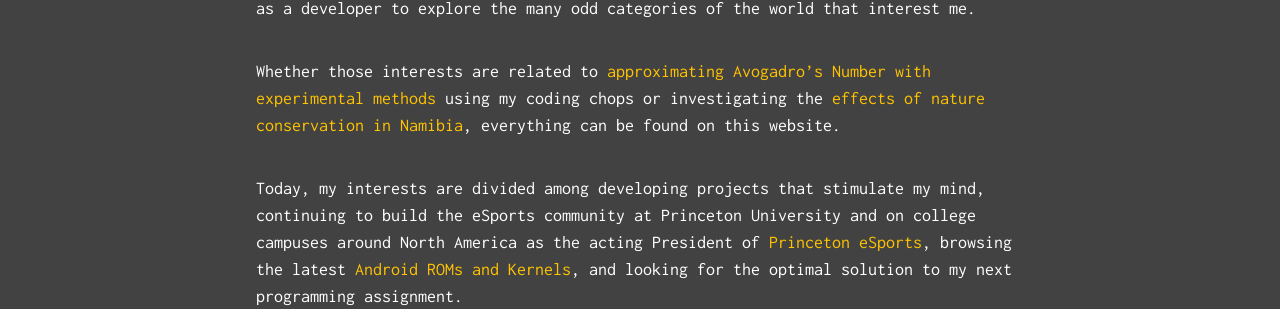
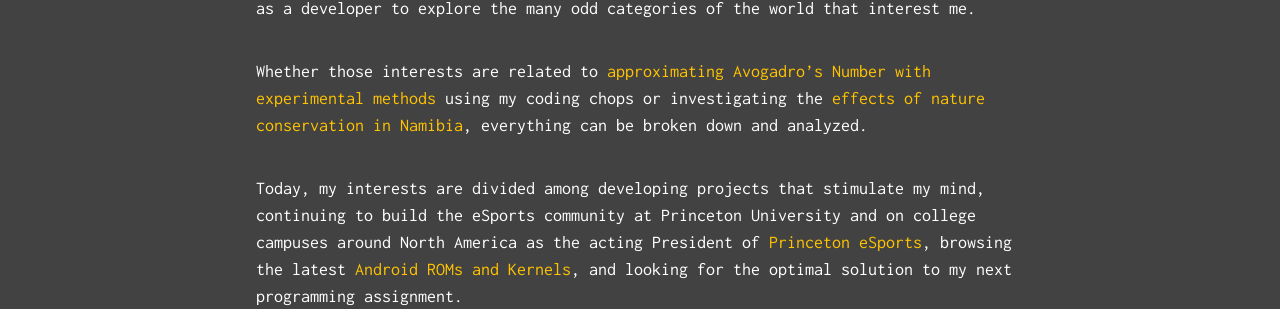
Before and after one commit to justintranjt/justintranjt.github.io, a Jekyll site: the page built from index.md, in a window 1280 px wide. Shown: the part 1418-1727 px from the top of the page. Built offline with Jekyll 4.4.1, drawn with Linux system fonts in a browser that asks for light colours.

Commit message:
Update index.md

```diff
--- a/index.md
+++ b/index.md
@@ -11,7 +11,7 @@
 
 Ever since I picked up my first Game Boy Color as a young child, I have always loved gaming and technology. I not only continued to enjoy gaming, but also used it as an inspiration to throw myself fully into programming in the hopes that I could inspire users the same way I was inspired from a young age. Today, I hope to use that passion as a developer to explore the many odd categories of the world that interest me.
 
-Whether those interests are related to [approximating Avogadro's Number with experimental methods](https://justintranjt.github.io/projects/2017-07-29-avogadro-estimation/) using my coding chops or investigating the [effects of nature conservation in Namibia](https://justintranjt.github.io/research/), everything can be found on this website.
+Whether those interests are related to [approximating Avogadro's Number with experimental methods](https://justintranjt.github.io/projects/2017-07-29-avogadro-estimation/) using my coding chops or investigating the [effects of nature conservation in Namibia](https://justintranjt.github.io/research/), everything can be broken down and analyzed.
 
 Today, my interests are divided among developing projects that stimulate my mind, continuing to build the eSports community at Princeton University and on college campuses around North America as the acting President of [Princeton eSports](https://www.facebook.com/groups/ptonesports/), browsing the latest [Android ROMs and Kernels](https://forum.xda-developers.com/oneplus-3), and looking for the optimal solution to my next programming assignment.
 
```
